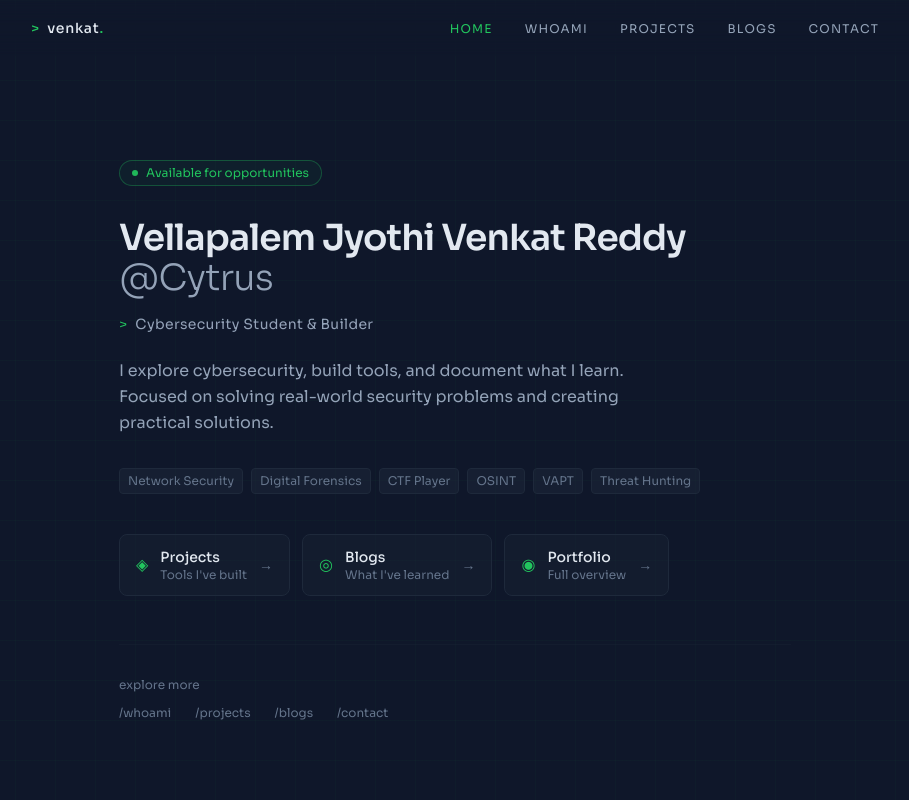
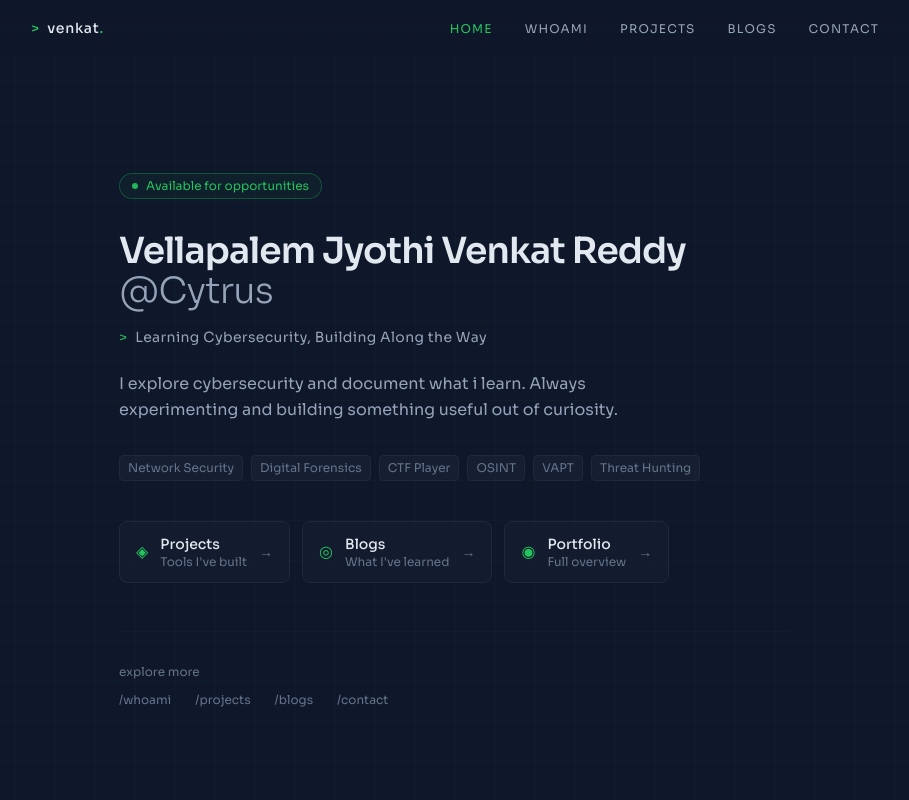
Before and after one commit to venkatvellapalem/portfolio, a Next.js app: page / in a window 1280 px wide. Shown: the top 800 px of the page, without its empty margins (185-1094 px from the left). Built offline with nearby package versions, Linux system fonts and the light colour scheme.

Commit message:
Updated Homepage

```diff
--- a/app/blogs/page.tsx
+++ b/app/blogs/page.tsx
@@ -3,7 +3,7 @@ import { getAllBlogs, formatDate } from '@/lib/blog-utils'
 import BlogCard from '@/components/BlogCard'
 
 export const metadata: Metadata = {
-  title: 'Blogs',
+  title: 'cytrus:~/blogs/# _',
   description: 'Security write-ups, CTF walkthroughs, and learning notes by Venkat Vellapalem.',
 }
 
--- a/app/layout.tsx
+++ b/app/layout.tsx
@@ -6,7 +6,7 @@ import Footer from '@/components/Footer'
 export const metadata: Metadata = {
   title: {
     default: 'Venkat Vellapalem — Cybersecurity',
-    template: '%s | Venkat Vellapalem',
+    template: '%s',
   },
   description: 'Cybersecurity student & builder. Exploring security, building tools, documenting what I learn.',
   keywords: ['cybersecurity', 'security researcher', 'CTF', 'portfolio', 'OSINT'],
--- a/app/page.tsx
+++ b/app/page.tsx
@@ -2,7 +2,7 @@ import Link from 'next/link'
 import type { Metadata } from 'next'
 
 export const metadata: Metadata = {
-  title: 'vᴇɴᴋᴀᴛvᴇʟʟᴀᴘᴀʟᴇᴍ:~# _',
+  title: 'cytrus:~# _',
 }
 
 const links = [
@@ -58,14 +58,14 @@ export default function HomePage() {
         <div className="animate-slide-up opacity-0 delay-200 flex items-center gap-2 mb-6">
           <span className="font-mono text-accent-green text-sm">{'> '}</span>
           <p className="font-mono text-sm text-text-muted tracking-wide">
-            Cybersecurity Student & Builder
+            Learning Cybersecurity, Building Along the Way
           </p>
         </div>
 
         {/* Bio */}
         <p className="animate-slide-up opacity-0 delay-300 text-text-muted leading-relaxed mb-8 text-base max-w-lg">
-          I explore cybersecurity, build tools, and document what I learn.
-          Focused on solving real-world security problems and creating practical solutions.
+          I explore cybersecurity and document what i learn.
+          Always experimenting and building something useful out of curiosity.
         </p>
 
         {/* Skill badges */}
--- a/app/whoami/page.tsx
+++ b/app/whoami/page.tsx
@@ -1,7 +1,7 @@
 import type { Metadata } from 'next'
 
 export const metadata: Metadata = {
-  title: 'WHOAMI',
+  title: 'cytrus:~/whoami/# _',
   description: 'Learn more about Venkat Vellapalem — cybersecurity student, CTF player, and builder.',
 }
 
```
